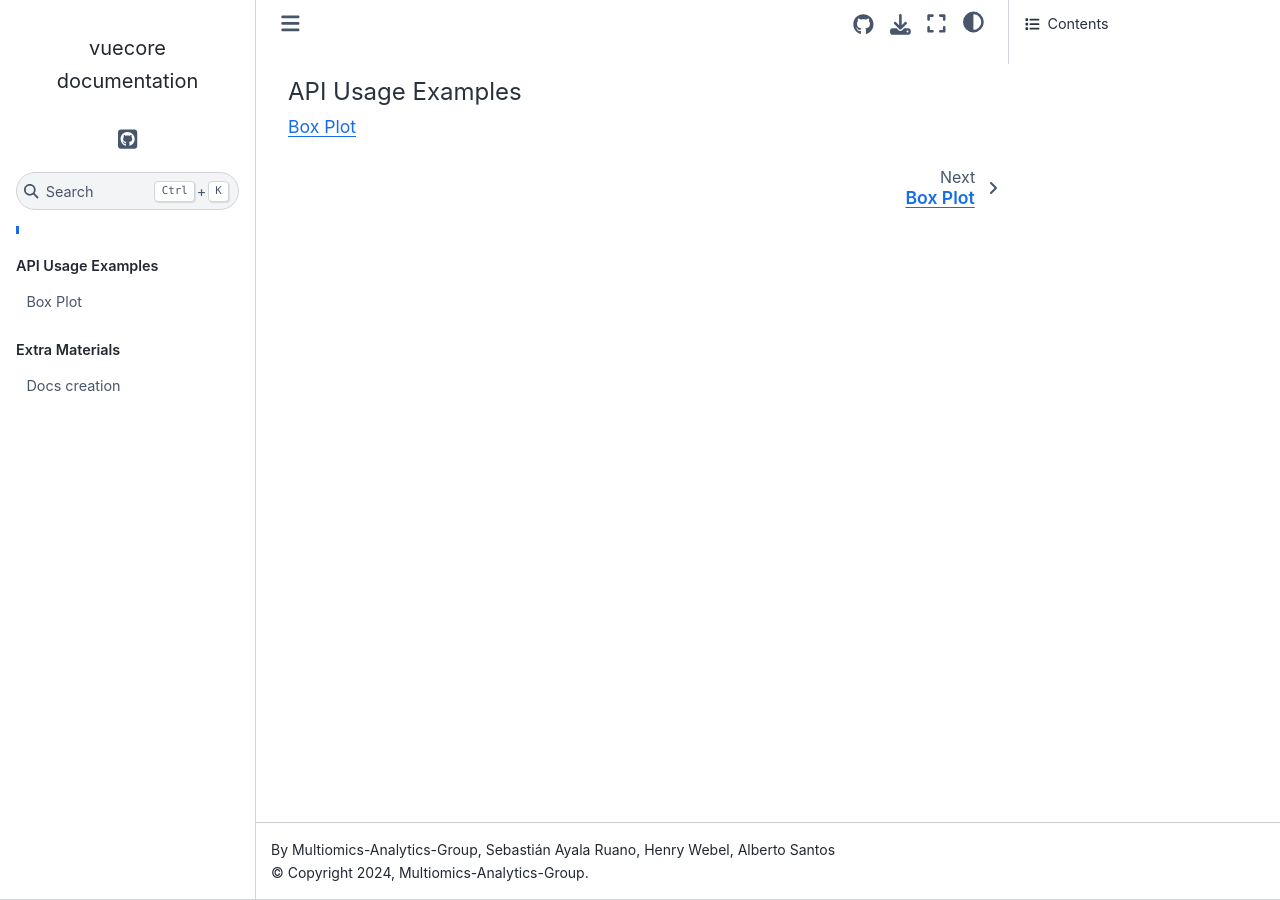
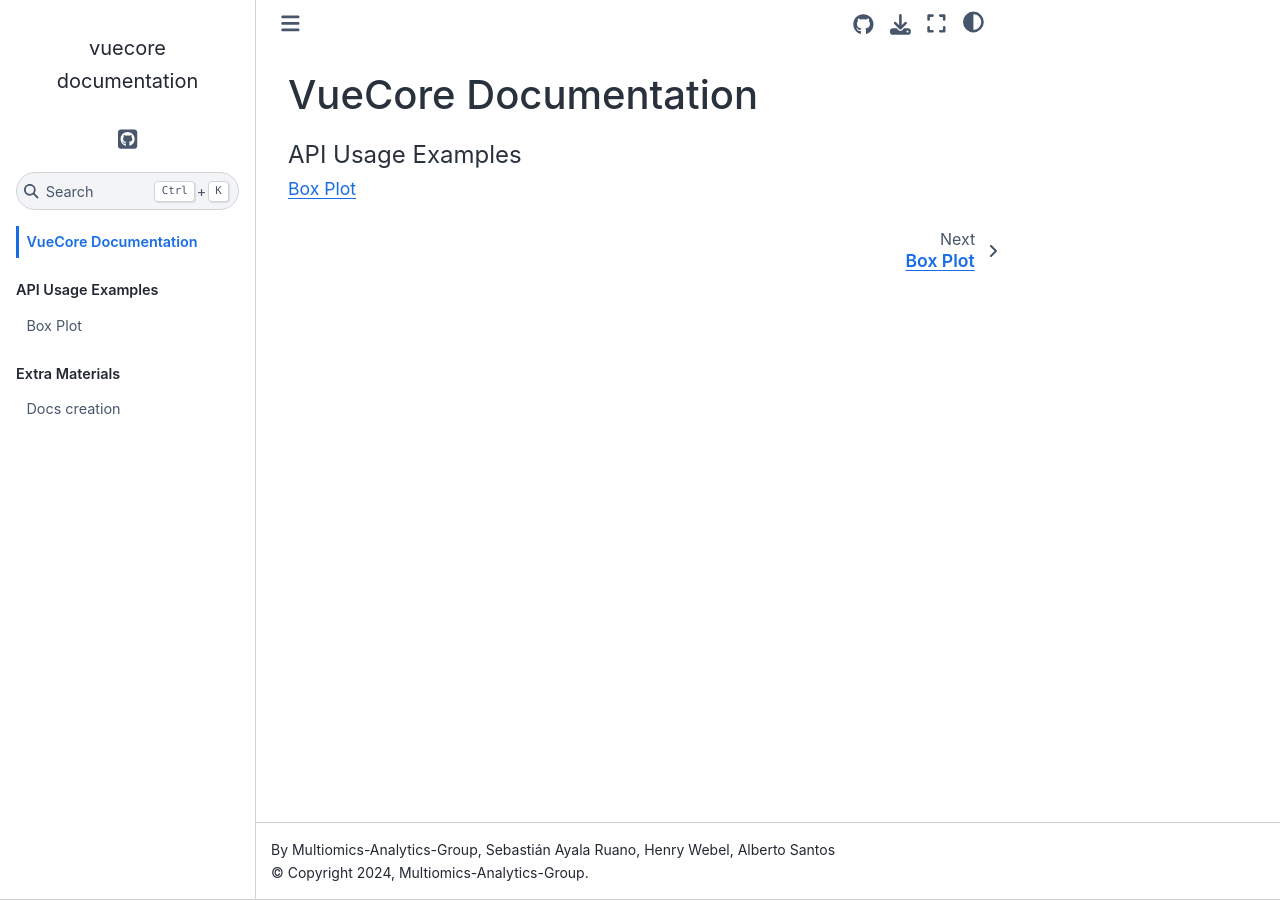
Before and after one commit to Multiomics-Analytics-Group/vuecore, a Sphinx documentation site: the page built from docs/index.md, in a window 1280 px wide. Built offline with Sphinx 7.4.7 and the Sphinx Book theme 1.1.4, drawn with Linux system fonts in a browser that asks for light colours; pages that are not in the unit, such as notebooks, are missing from menus; the version number could not be read and is left out.

Commit message:
🎨 Format(docs/index.md): add title to avoid blank spcae and move changelog to the last part of the project support section

````diff
--- a/docs/index.md
+++ b/docs/index.md
@@ -1,3 +1,4 @@
+## VueCore Documentation
 <!-- https://myst-parser.readthedocs.io/en/latest/faq/index.html
 #include-a-file-from-outside-the-docs-folder-like-readme-md -->
 
@@ -39,9 +40,9 @@ reference/vuecore
 :caption: Project Support
 
 sections_readme/contributing
-sections_readme/changelog
 sections_readme/credits
 sections_readme/contact
+sections_readme/changelog
 ```
 
 ```{toctree}
````
